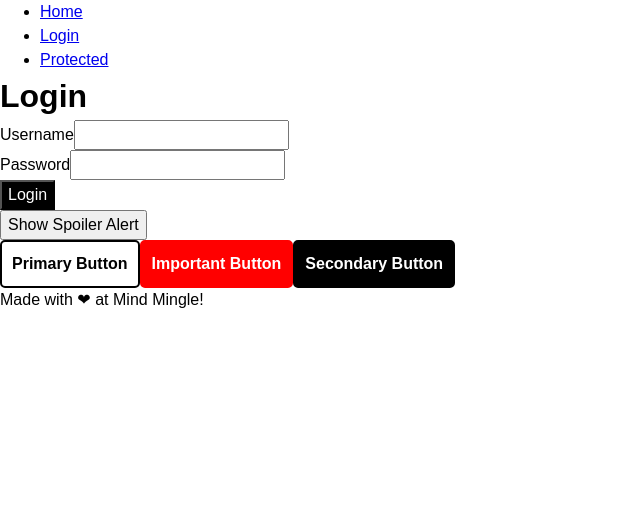
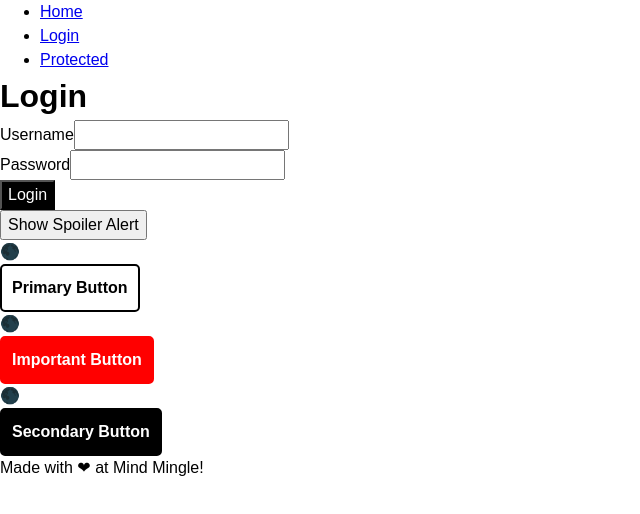
Before and after one commit to tannazma/react-architecture, a Next.js app: page /login in a window 1280 px wide. Shown: the top 514 px of the page, without its empty margins (0-640 px from the left). Built offline with nearby package versions, Linux system fonts and the light colour scheme.

Commit message:
created status for onclick buttons to show the status in custombutton component

```diff
--- a/src/components/CustomButton.tsx
+++ b/src/components/CustomButton.tsx
@@ -1,3 +1,5 @@
+import { useState } from "react";
+
 type CustomButtonVariant = "primary" | "secondary" | "important";
 
 interface CustomButtonProps {
@@ -7,6 +9,8 @@ interface CustomButtonProps {
 }
 
 const CustomButton = ({ variant, children, onClick }: CustomButtonProps) => {
+  const [status, setStatus] = useState<boolean>(false);
+
   // remove if sattements and replaced with Recod utility type
   const buttonStyles: Record<CustomButtonVariant, string> = {
     primary: "primary",
@@ -17,9 +21,15 @@ const CustomButton = ({ variant, children, onClick }: CustomButtonProps) => {
   //   if (props.variant === "primary") {
   //   return <button className="btn secondary">{props.children}</button>;
   return (
-    <button className={`btn ${buttonStyles[variant]}`} onClick={onClick}>
-      {children}
-    </button>
+    <div>
+      <p>{status ? "☀️" : "🌑"}</p>
+      <button
+        className={`btn ${buttonStyles[variant]}`}
+        onClick={() => setStatus(!status)}
+      >
+        {children}
+      </button>
+    </div>
   );
   //   }
 
```
